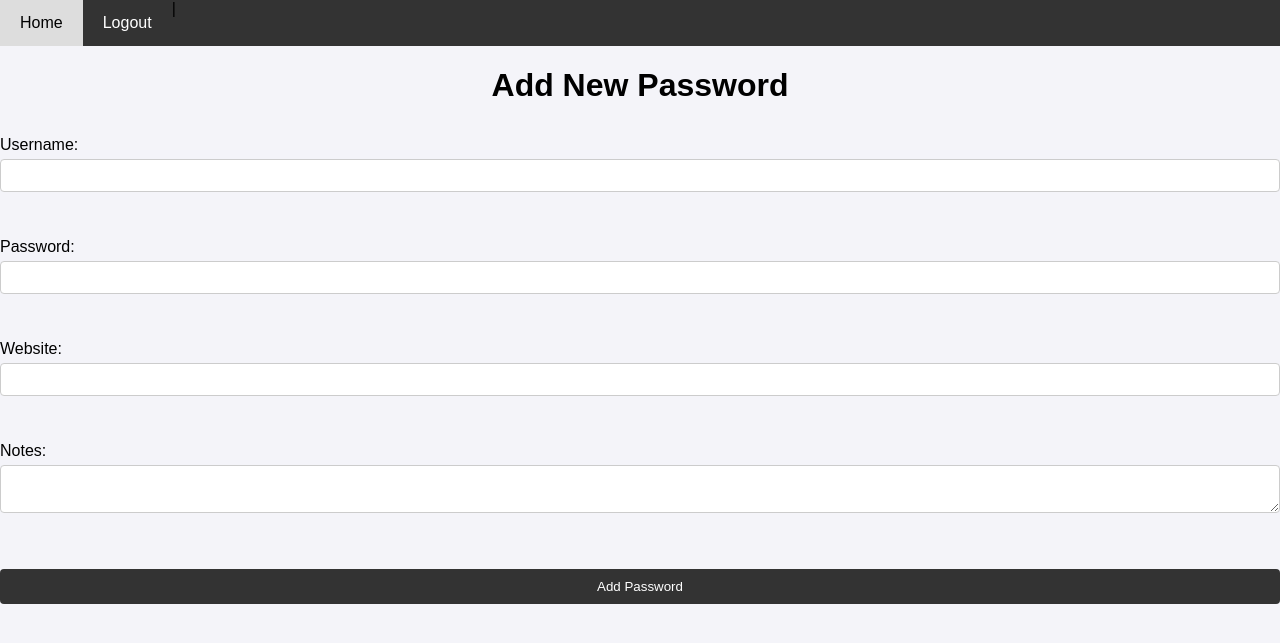
After one commit to complainer3000/passwordmgr-made-by-ai, a Node server app: template views/add-password.ejs in a window 1280 px wide. The commit adds this page. Shown: the top 643 px of the page. Run offline with Node 20, Linux system fonts and the light colour scheme; the template is opened without the code that fills it, so the values that code supplies are empty; some libraries are stand-ins or nearby versions.

Commit message:
changes were made

```diff
--- a/index.js
+++ b/index.js
@@ -8,7 +8,54 @@ app.set('view engine', 'ejs');
 app.use(express.urlencoded({ extended: true }));
 
 // Initialize the database
+app.get('/', (req, res) => {
+  res.send('Welcome to the Password Manager');
+});
 let db = new sqlite3.Database(':memory:');
+const session = require('express-session');
+app.use(session({
+  secret: 'your_secret_key',
+  resave: false,
+  saveUninitialized: false,
+  cookie: { secure: false } // Set to true if using HTTPS
+}));
+
+// Middleware to check if user is logged in
+function isLoggedIn(req, res, next) {
+  if (req.session.user) {
+    return next();
+  }
+  res.redirect('/login');
+}
+
+app.get('/', isLoggedIn, (req, res) => {
+  db.all("SELECT * FROM vaults WHERE user_id = ?", [req.session.user.id], (err, rows) => {
+    if (err) return res.status(500).send('Error retrieving passwords');
+    res.render('index', { username: req.session.user.username, passwords: rows });
+  });
+});
+
+app.get('/logout', (req, res) => {
+  req.session.destroy(err => {
+    if (err) return res.status(500).send('Error logging out');
+    res.redirect('/login');
+  });
+});
+
+app.get('/add-password', isLoggedIn, (req, res) => {
+  res.render('add-password');
+});
+
+app.post('/add-password', isLoggedIn, (req, res) => {
+  const { username, password, website, notes } = req.body;
+  bcrypt.hash(password, 10, (err, hash) => {
+    if (err) return res.status(500).send('Error hashing password');
+    db.run("INSERT INTO vaults (user_id, key, value, notes) VALUES (?, ?, ?, ?)", [req.session.user.id, username, hash, website, notes], function(err) {
+      if (err) return res.status(500).send('Error adding password');
+      res.redirect('/');
+    });
+  });
+});
 
 db.serialize(() => {
   db.run("CREATE TABLE users (id INTEGER PRIMARY KEY AUTOINCREMENT, username TEXT UNIQUE, password TEXT)");
--- a/package.json
+++ b/package.json
@@ -11,8 +11,11 @@
   "description": "",
   "dependencies": {
     "bcrypt": "^5.1.1",
+    "connect-redis": "^8.0.1",
     "ejs": "^3.1.10",
     "express": "^4.21.2",
+    "express-session": "^1.18.1",
+    "redis": "^4.7.0",
     "sqlite3": "^5.1.7"
   }
 }
--- /dev/null
+++ b/styles.css
@@ -0,0 +1,69 @@
+body {
+  font-family: Arial, sans-serif;
+  margin: 0;
+  padding: 0;
+  background-color: #f4f4f9;
+}
+
+nav {
+  background-color: #333;
+  overflow: hidden;
+}
+
+nav a {
+  float: left;
+  display: block;
+  color: white;
+  text-align: center;
+  padding: 14px 20px;
+  text-decoration: none;
+}
+
+nav a:hover {
+  background-color: #ddd;
+  color: black;
+}
+
+.container {
+  max-width: 800px;
+  margin: 20px auto;
+  padding: 20px;
+  background-color: white;
+  box-shadow: 0 0 10px rgba(0, 0, 0, 0.1);
+}
+
+h1 {
+  text-align: center;
+}
+
+form {
+  display: flex;
+  flex-direction: column;
+}
+
+label {
+  margin-top: 10px;
+}
+
+input[type="text"],
+input[type="password"],
+textarea {
+  padding: 8px;
+  margin-top: 5px;
+  border: 1px solid #ccc;
+  border-radius: 4px;
+}
+
+button {
+  margin-top: 20px;
+  padding: 10px;
+  background-color: #333;
+  color: white;
+  border: none;
+  border-radius: 4px;
+  cursor: pointer;
+}
+
+button:hover {
+  background-color: #575757;
+}
--- /dev/null
+++ b/views/add-password.ejs
@@ -0,0 +1,26 @@
+<!DOCTYPE html>
+<html lang="en">
+<head>
+  <meta charset="UTF-8">
+<link rel="stylesheet" href="/styles.css">
+  <title>Add Password</title>
+</head>
+<body>
+  <nav>
+    <a href="/">Home</a> |
+    <a href="/logout">Logout</a>
+  </nav>
+  <h1>Add New Password</h1>
+  <form action="/add-password" method="post">
+    <label for="username">Username:</label>
+    <input type="text" id="username" name="username" required><br><br>
+    <label for="password">Password:</label>
+    <input type="password" id="password" name="password" required><br><br>
+    <label for="website">Website:</label>
+    <input type="text" id="website" name="website" required><br><br>
+    <label for="notes">Notes:</label>
+    <textarea id="notes" name="notes"></textarea><br><br>
+    <button type="submit">Add Password</button>
+  </form>
+</body>
+</html>
--- a/views/login.ejs
+++ b/views/login.ejs
@@ -2,6 +2,7 @@
 <html lang="en">
 <head>
     <meta charset="UTF-8">
+<link rel="stylesheet" href="/styles.css">
     <title>Login</title>
 </head>
 <body>
--- a/views/register.ejs
+++ b/views/register.ejs
@@ -2,6 +2,7 @@
 <html lang="en">
 <head>
     <meta charset="UTF-8">
+<link rel="stylesheet" href="/styles.css">
     <title>Register</title>
 </head>
 <body>
```
Also changed, not shown: views/index.ejs (added, +20 -0 lines), 1 other file.
